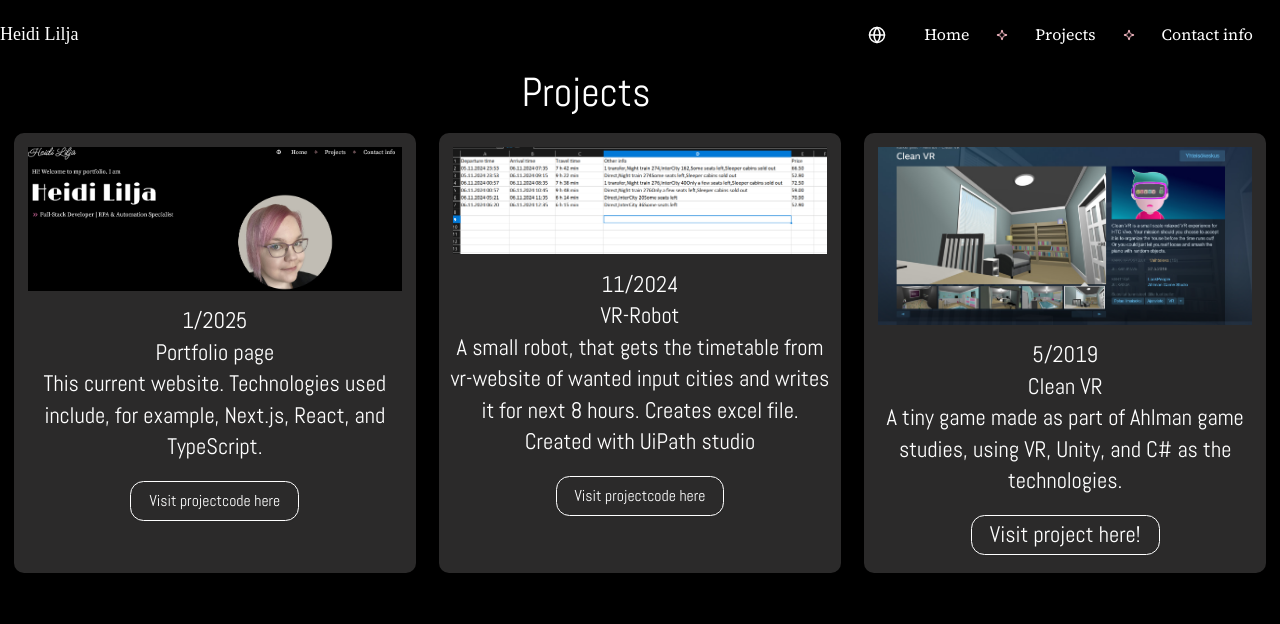
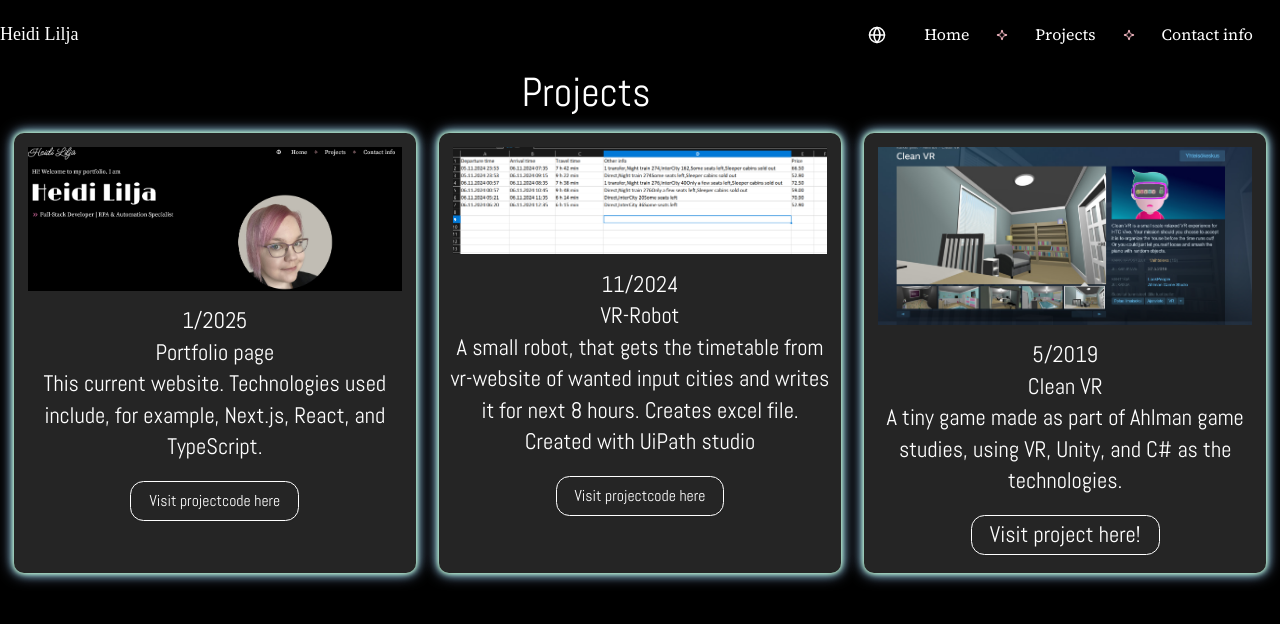
Before and after one commit to H-Lilja/CvWebsite, a Next.js app: page /en/projectTab in a window 1280 px wide. Shown: the top 624 px of the page. Built offline with nearby package versions, Linux system fonts and the light colour scheme; a web font is replaced by a local one.

Commit message:
Updated stylin in projects box shadows

```diff
--- a/components/projects.tsx
+++ b/components/projects.tsx
@@ -37,7 +37,7 @@ return (
                   height={800} // Set height as per requirement
                         />
                 <div className='text-center p-1 md:text-xl 3xl:text-3xl'>
-                  <p className='abel-regular'>{t(`${key}.date`)}</p>
+                  <p className='abel-regular 3xl:text-xl'>{t(`${key}.date`)}</p>
                   <p className='abel-regular'>{t(`${key}.title`)}</p>
                   <p className='abel-regular'>{t(`${key}.description`)}</p>
                   {/* Conditionally render the Link if the description URL is valid */}
--- a/src/app/[locale]/globals.css
+++ b/src/app/[locale]/globals.css
@@ -168,17 +168,20 @@ main {
 
 .projects{
   padding: 4px;
-  background-color: rgb(43, 42, 42);
+  background-color: rgb(37, 37, 37);
   border-radius: 10px;
+  animation: pastel-shadow 25s infinite alternate ease-in-out;
 
 }
 
-.projects:hover{
+/* .projects:hover{
   padding: 4px;
   background-color: rgb(43, 42, 42);
   border-radius: 10px;
   box-shadow: 0 0 15px rgba(255, 177, 254, 0.886);
-}
+
+
+} */
 .button{
   color: white;
 }
@@ -193,19 +196,19 @@ main {
 }
 @keyframes pastel-shadow {
   0% {
-    box-shadow: 0 0 10px 0 #ffadad, 0 0 20px 0 #ffd6a5, 0 0 30px 0 #fdffb6;
+    box-shadow: 0 0 5px 0 #ffadad, 0 0 10px 0 #ffd6a5, 0 0 15px 0 #fdffb6;
   }
   25% {
-    box-shadow: 0 0 10px 0 #caffbf, 0 0 20px 0 #9bf6ff, 0 0 30px 0 #a0c4ff;
+    box-shadow: 0 0 5px 0 #caffbf, 0 0 10px 0 #9bf6ff, 0 0 15px 0 #a0c4ff;
   }
   50% {
-    box-shadow: 0 0 10px 0 #bdb2ff, 0 0 20px 0 #ffc6ff, 0 0 30px 0 #ffadad;
+    box-shadow: 0 0 5px 0 #bdb2ff, 0 0 10px 0 #ffc6ff, 0 0 15px 0 #ffadad;
   }
   75% {
-    box-shadow: 0 0 10px 0 #ffd6a5, 0 0 20px 0 #fdffb6, 0 0 30px 0 #caffbf;
+    box-shadow: 0 0 5px 0 #ffd6a5, 0 0 10px 0 #fdffb6, 0 0 15px 0 #caffbf;
   }
   100% {
-    box-shadow: 0 0 10px 0 #9bf6ff, 0 0 20px 0 #a0c4ff, 0 0 30px 0 #bdb2ff;
+    box-shadow: 0 0 5px 0 #9bf6ff, 0 0 10px 0 #a0c4ff, 0 0 15px 0 #bdb2ff;
   }
 }
 
```
